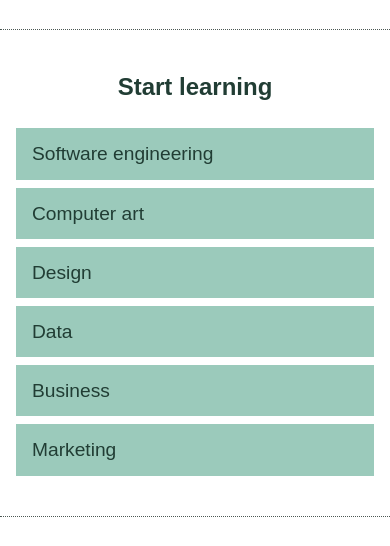
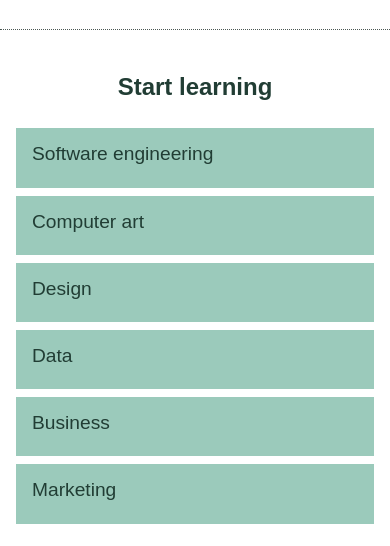
Before and after one commit to Russdog/ColmarAcademy, a plain HTML site: page index.html in a window 390 px wide. Shown: the part 1742-2288 px from the top of the page. Drawn offline with Linux system fonts and the light colour scheme; a web font is replaced by a local one.

Commit message:
border tweaks

```diff
--- a/resources/css/style.css
+++ b/resources/css/style.css
@@ -264,7 +264,7 @@ nav.mobiHeader, nav.mobiHeader ul {
   display: flex;
   flex-flow: column nowrap;
   width: 40%;
-  border-left: dotted rgb(75.7, 87.5, 83.5) 0.4px;
+  border-left: dotted rgb(75.7, 87.5, 83.5) 0.5px;
 }
 
 .productImage {
@@ -404,8 +404,8 @@ nav.mobiHeader, nav.mobiHeader ul {
     flex-direction: column;
     padding-left: 0px;
     background-color: white;
-    border-bottom: dotted rgb(75.7, 87.5, 83.5) 0.4px;
-    border-top: dotted rgb(75.7, 87.5, 83.5) 0.4px;
+    border-bottom: dotted rgb(75.7, 87.5, 83.5) 0.5px;
+    border-top: dotted rgb(75.7, 87.5, 83.5) 0.5px;
 }
 
   .mobiInfoContainer {
@@ -418,7 +418,7 @@ nav.mobiHeader, nav.mobiHeader ul {
   }
 
   .mobiInfoContainer p {
-    padding: 1rem 1rem 1rem 1rem;
+    padding: 1rem 1rem 1.5rem 1rem;
     text-align: left;
     margin-bottom: .5rem;
     background-color: rgb(155, 202, 187);
@@ -483,7 +483,7 @@ nav.mobiHeader, nav.mobiHeader ul {
 }
 
 .finalContainer {
-  border-bottom: dotted rgb(75.7, 87.5, 83.5) 0.4px;
+  border-bottom: dotted rgb(75.7, 87.5, 83.5) 0.5px;
 }
 
 .mobileftColumn-finalCtr {
```
Also changed, not shown: index.html (+0 -6 lines).
